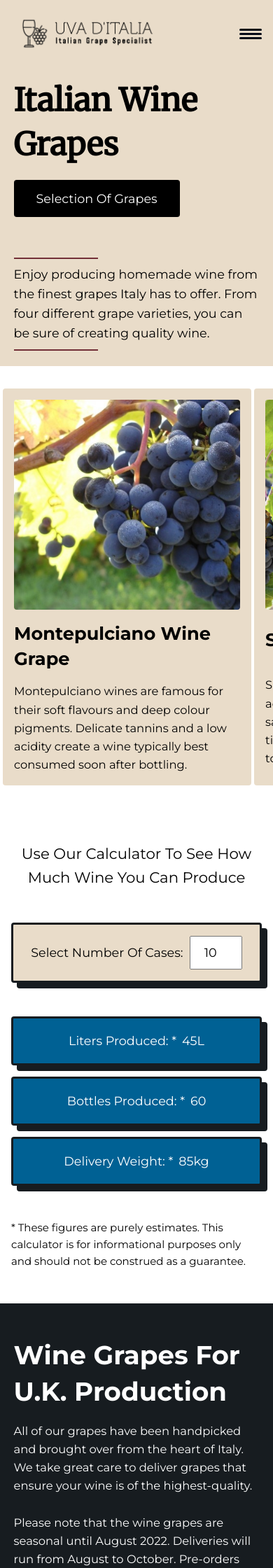
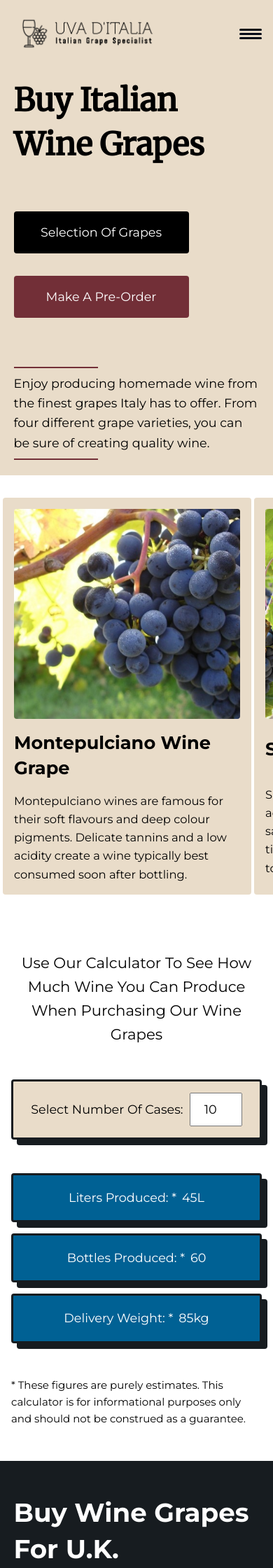
Before and after one commit to GG1982/vina-da-uva, a Jekyll site: the page built from pages/index.html, in a window 390 px wide. Shown: the top 2240 px of the page at 70% size. Built offline with Jekyll 4.4.1, drawn with Linux system fonts in a browser that asks for light colours; some of the changed text lies outside the part shown.

Commit message:
add new btn to front page

```diff
--- a/_includes/form.html
+++ b/_includes/form.html
@@ -4,7 +4,7 @@
         <div class="back form-img"></div>
 
         <form id="contact" action="https://formsubmit.co/e3c0b2ef0fe009d9571546e1917aa5bb" method="POST" class="form">
-            <h5 class="padding-b-1 font-3">Get in Touch or <span class="block"><a href="tel:020-8087-3088">Call Us</a></span></h5>
+            <h5 class="padding-b-1 font-3 capitalize">Pre-Order Now<span class="block"><a href="tel:020-8087-3088">or Call Us</a></span></h5>
 
             <!-- Take user to thank you page on submission -->
             <input type="hidden" name="_next" value="{{ site.url }}/thankyou">
--- a/_sass/global.scss
+++ b/_sass/global.scss
@@ -239,7 +239,7 @@ p {
 // Grid
 .grid-auto-fit {
     display: grid;
-    grid-template-columns: repeat(auto-fit, minmax(250px, 1fr));
+    grid-template-columns: repeat(auto-fit, minmax(Min(300px, 100%), 1fr));
 }
 .grid-items-center {
     place-items: center;
--- a/_sass/main.scss
+++ b/_sass/main.scss
@@ -310,7 +310,7 @@ p > a:link {
   display: grid;
 
   grid-template-areas:
-  "title body";
+  "title title body";
 
   column-gap: 3rem;
   row-gap: 2rem;
@@ -357,10 +357,21 @@ p > a:link {
 
 
 .hero__btn {
-  background-color: #000000;
-  color: #fff;
+  background-color: $bodyColor;
+  color: $backgroundColor;
   padding: 1rem 2rem;
-  width: max-content;
+  width: Min(250px, 95%);
+  text-decoration: none;
+  border-radius: var(--border-radius);
+  text-align: center;
+  font-size: var(--step--1);
+}
+
+.hero__btn--inverse {
+  background-color: $clr--wine;
+  color: $backgroundColor;
+  padding: 1rem 2rem;
+  width: Min(250px, 95%);
   text-decoration: none;
   border-radius: var(--border-radius);
   text-align: center;
@@ -368,7 +379,7 @@ p > a:link {
 }
 
 
-@media screen and (max-width: 700px) {
+@media screen and (max-width: 900px) {
   .hero {
     padding-bottom: 0;
   }
@@ -383,6 +394,11 @@ p > a:link {
   }
   .hero--bottom {
     margin-top: 0;
+  }
+  .hero--title {
+    display: flex;
+    flex-wrap: wrap;
+    gap: 2rem;
   }
   .hero__body {
     align-self: start;
@@ -733,10 +749,10 @@ textarea {
 .footer-logo {
   grid-area: logo;
 }
-.footer-logo > img {
-  width: 150px;
-  height: auto;
-}
+// .footer-logo > img {
+//   width: 150px;
+//   height: auto;
+// }
 
 .footer-links {
   grid-area: pages;
--- a/pages/index.html
+++ b/pages/index.html
@@ -1,6 +1,6 @@
 ---
 layout: default
-title: Italian Wine Grapes
+title: Buy Italian Wine Grapes
 slogan: Italian Grape Specialist
 permalink: /
 ---
@@ -12,7 +12,8 @@ permalink: /
         <div class="hero__intro width-m mx-auto">
             <div class="hero--title capitalize">
                 <h1 class="title-font font-4 padding-b-2">{{ page.title }}</h1>
-                <a class="hero__btn capitalize" href="https://gg1982.github.io/vina-da-uva/grapes">Selection of grapes</a>
+                <a class="hero__btn capitalize" href="{{ site.url }}/grapes">Selection of grapes</a>
+                <a class="hero__btn--inverse capitalize" href="{{ site.url }}/#contact">Make a pre-order</a>
             </div>
 
             <div class="hero__body">
@@ -72,7 +73,7 @@ permalink: /
 
 <section class="calc-wine mx-auto padding-block-3">
 
-    <p class="capitalize font-0 padding-b-3 text-center">Use our calculator to see how much wine you can produce</p>
+    <p class="capitalize font-0 padding-b-3 text-center">Use our calculator to see how much wine you can produce when purchasing our wine grapes</p>
 
     <div class="input-container  mx-auto">
 
@@ -116,7 +117,7 @@ permalink: /
     <section class="wine-about dark-con padding-block-3">
         <div class="wine-about__container width-s mx-auto">
             <h3 class="capitalize padding-b-1">
-                Wine grapes for U.K. production
+                Buy Wine grapes for U.K. production
             </h3>
             <p class="padding-b-3">
                 All of our grapes have been handpicked and brought over from the heart of Italy. We take great care to
```
Also changed, not shown: 2 other files.
